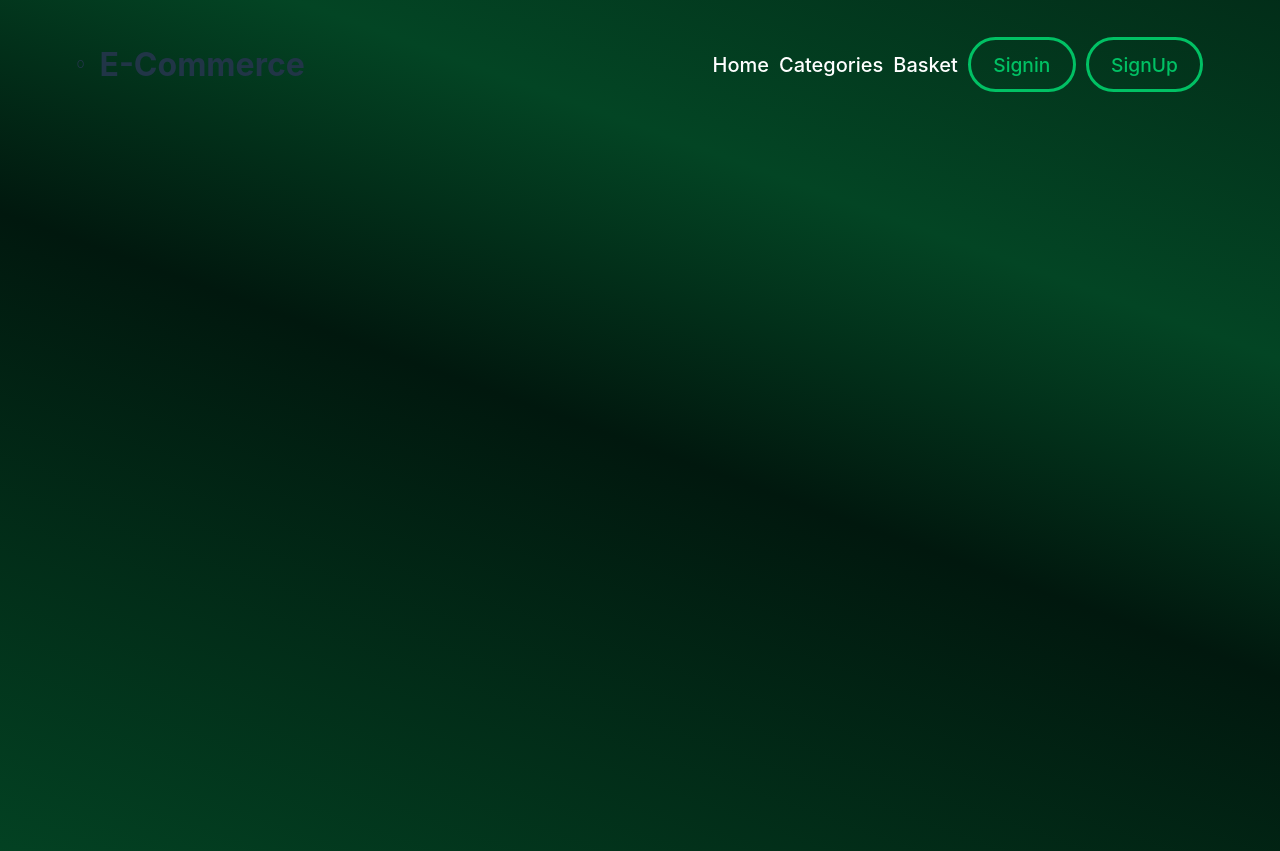
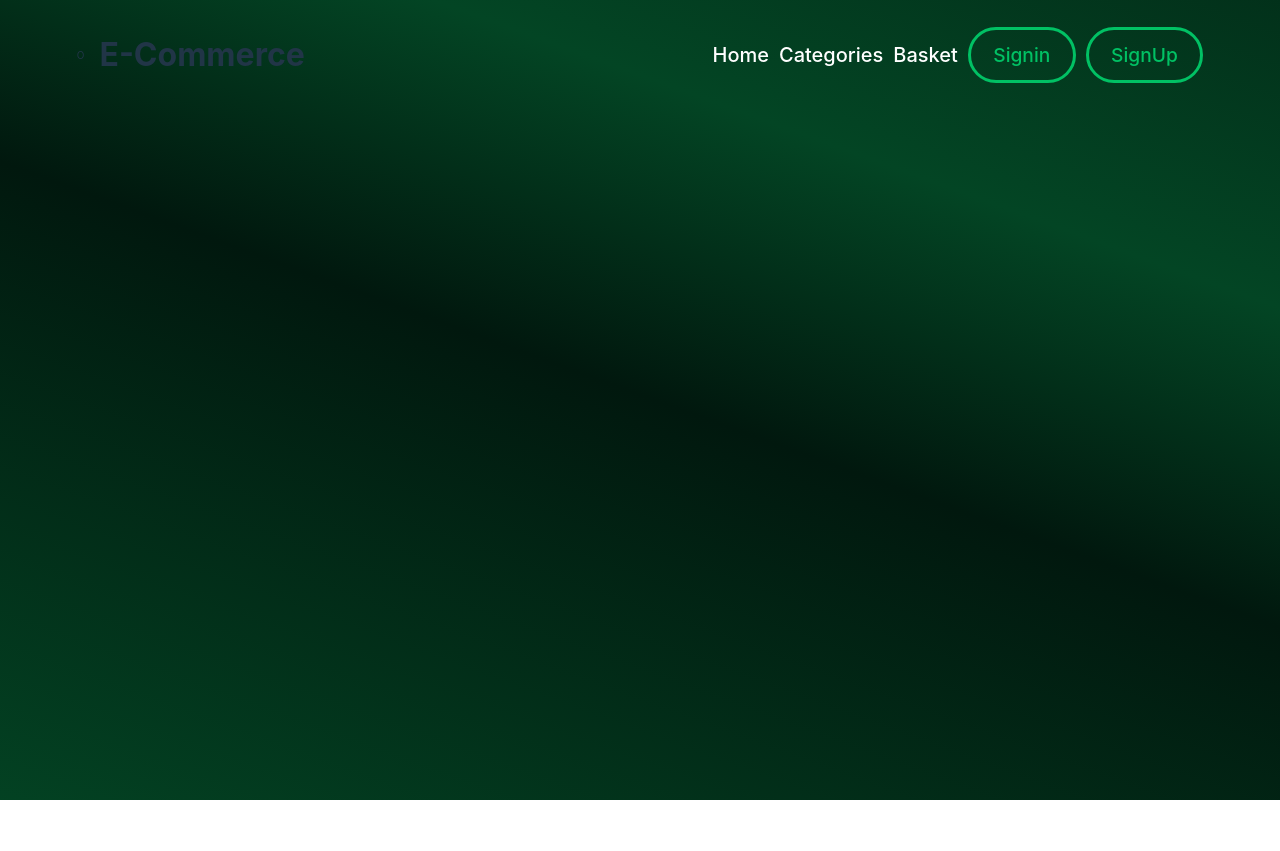
Before and after one commit to celik-arda/e-commerce, a React (Vite) app: page /product in a window 1280 px wide. After the commit the page ends 800 px from the top, so only its background shows below. Built offline with nearby package versions, Linux system fonts and the light colour scheme; no server answers.

Commit message:
fix (App.scss) : adjust container dimensions
set vw and vh values

```diff
--- a/src/App.css
+++ b/src/App.css
@@ -30,10 +30,10 @@ body {
 .page_container {
   background: repeating-linear-gradient(20deg, #01180e 600px, #034524 900px, #01180e 1550px);
   width: 88vw;
-  padding: 2vw 6vw;
+  padding: 2vh 6vw;
   height: -moz-fit-content;
   height: fit-content;
-  min-height: 100vh;
+  min-height: 96vh;
 }
 form input {
   font-size: 1.5rem;
--- a/src/App.scss
+++ b/src/App.scss
@@ -19,9 +19,9 @@ body {
 .page_container {
     background: repeating-linear-gradient(20deg, #01180e 600px, #034524 900px, #01180e 1550px);
     width: 88vw;
-    padding: 2vw 6vw;
+    padding: 2vh 6vw;
     height: fit-content;
-    min-height: 100vh;
+    min-height: 96vh;
 
     button {
         @extend %button_dark;
```
Also changed, not shown: 1 other file (tests, documents, lock files or other folders).
